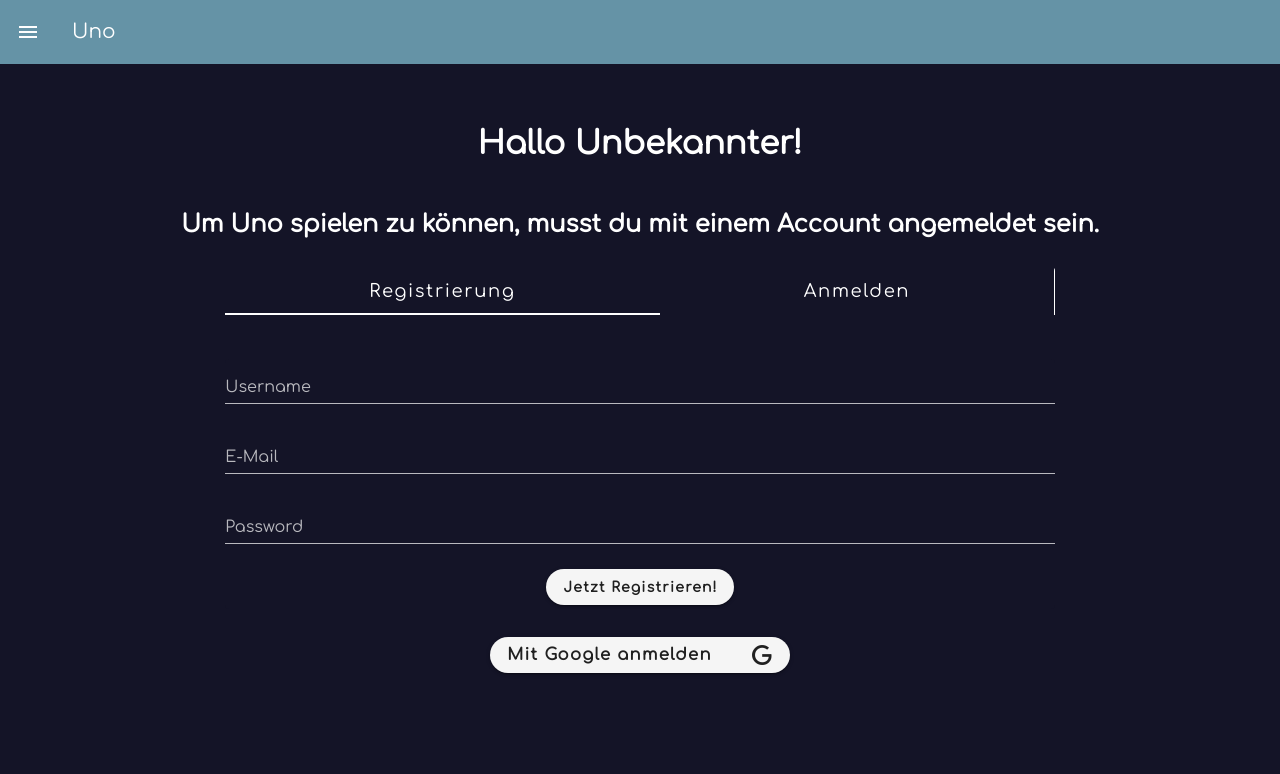
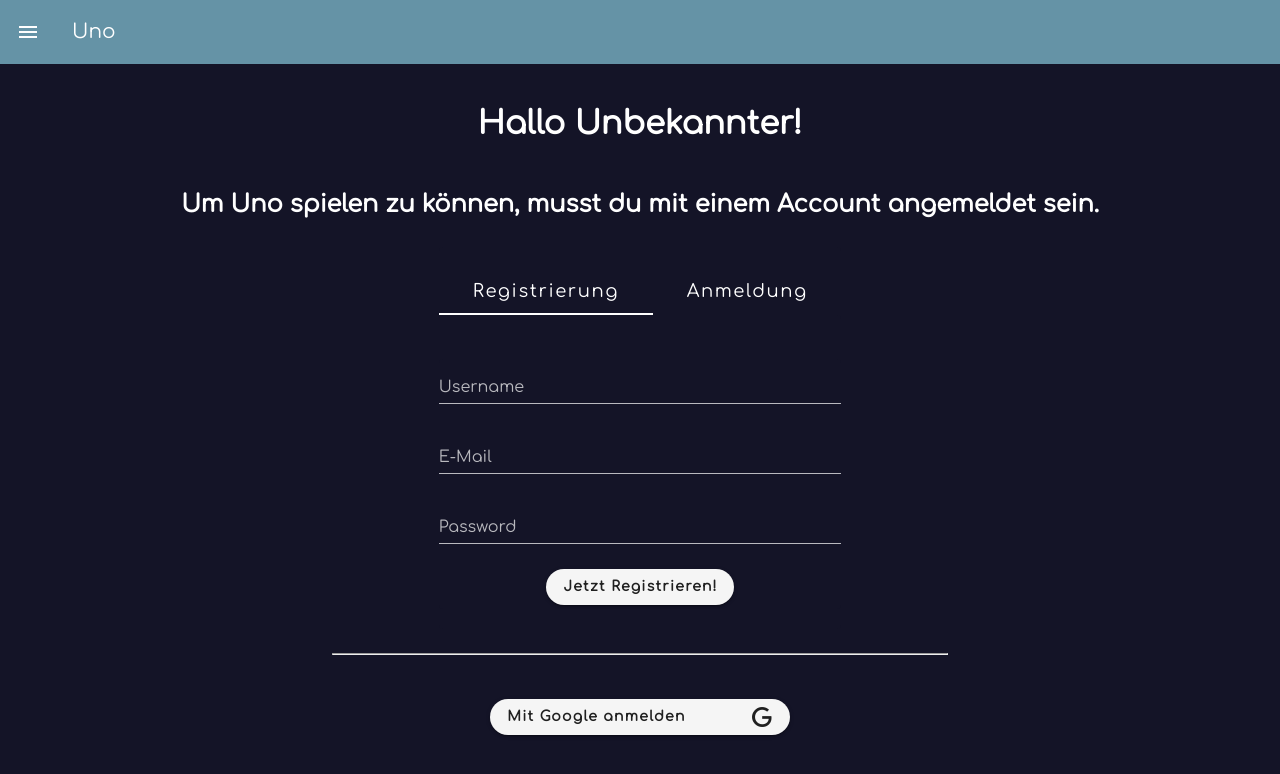
Before and after one commit to florian-lanz/wa_uno_vue, a Vue app: page /account in a window 1280 px wide. Shown: the top 774 px of the page. Built offline with nearby package versions, Linux system fonts and the light colour scheme; no server answers.

Commit message:
include email authentication in account view

```diff
--- a/src/components/EmailAuthentication.vue
+++ b/src/components/EmailAuthentication.vue
@@ -6,7 +6,7 @@
         grow
     >
       <v-tab autocapitalize="false">Registrierung</v-tab>
-      <v-tab autocapitalize="false">Anmelden</v-tab>
+      <v-tab autocapitalize="false">Anmeldung</v-tab>
     </v-tabs>
     <v-tabs-items v-model="tab">
       <v-tab-item>
@@ -52,15 +52,13 @@
   },
   methods: {
     signUp() {
-      console.log(this.username)
-      console.log(this.email)
-      console.log(this.password)
       const auth = getAuth();
       createUserWithEmailAndPassword(auth, this.email, this.password)
           .then(() => {
             updateProfile(auth.currentUser, {
               displayName: this.username
             }).then(() => {
+              this.$router.replace('acc');
               this.$router.replace('account');
             }).catch((err) => {
               alert(err);
@@ -74,6 +72,7 @@
       const auth = getAuth();
       signInWithEmailAndPassword(auth, this.email, this.password)
         .then(() => {
+          this.$router.replace('acc');
           this.$router.replace('account');
         })
         .catch(() => {
--- a/src/views/Account.vue
+++ b/src/views/Account.vue
@@ -14,21 +14,28 @@
           Um Uno spielen zu können, musst du mit einem Account angemeldet sein.
         </h2>
       </v-col>
-      <v-col cols="2">
+      <v-col v-if="!loggedIn" cols="4">
       </v-col>
-      <v-col cols="8">
-        <EmailAuthentication/>
+      <v-col v-if="!loggedIn" cols="4">
+        <EmailAuthentication class="pb-5 pt-5"/>
       </v-col>
-      <v-col cols="2">
+      <v-col v-if="!loggedIn" cols="4">
+      </v-col>
+      <v-col v-if="!loggedIn" cols="3">
+      </v-col>
+      <v-col v-if="!loggedIn" cols="6">
+        <hr>
+      </v-col>
+      <v-col v-if="!loggedIn" cols="3">
       </v-col>
       <v-col cols="12">
-        <v-btn v-if="!loggedIn" class="mt-1 mb-1 button" @click="socialLogin" autocapitalize="false" width="300">
-          <h3 class="text-styling-button">Mit Google anmelden</h3>
+        <v-btn v-if="!loggedIn" class="mt-5 mb-1 button" @click="socialLogin" autocapitalize="false" width="300">
+          <span class="text-styling-button">Mit Google anmelden</span>
           <v-spacer/>
           <v-icon>mdi-google</v-icon>
         </v-btn>
-        <v-btn v-else class="mt-1 mb-1 button" @click="logout" autocapitalize="false" width="200">
-          <h3 class="text-styling-button">Abmelden</h3>
+        <v-btn v-else class="mt-5 mb-1 button" @click="logout" autocapitalize="false" width="200">
+          <span class="text-styling-button">Abmelden</span>
           <v-spacer/>
           <v-icon>mdi-logout-variant</v-icon>
         </v-btn>
@@ -61,22 +68,11 @@
       const provider = new GoogleAuthProvider();
       const auth = getAuth();
       signInWithPopup(auth, provider)
-          .then((result) => {
-            const credential = GoogleAuthProvider.credentialFromResult(result);
-            const token = credential.accessToken;
-            const user = result.user;
-
-            alert(token + ' ' + user);
-            this.$router.replace('acc');
-            this.$router.replace('account');
-          }).catch((error) => {
-        const errorCode = error.code;
-        const errorMessage = error.message;
-        const email = error.email;
-        const credential = GoogleAuthProvider.credentialFromError(error);
-
-        alert(error + errorCode + errorMessage + email + credential);
-      });
+        .then(() => {
+          this.$router.replace('acc');
+          this.$router.replace('account');
+        }).catch(() => {}
+      );
     },
     logout() {
       const auth = getAuth();
```
